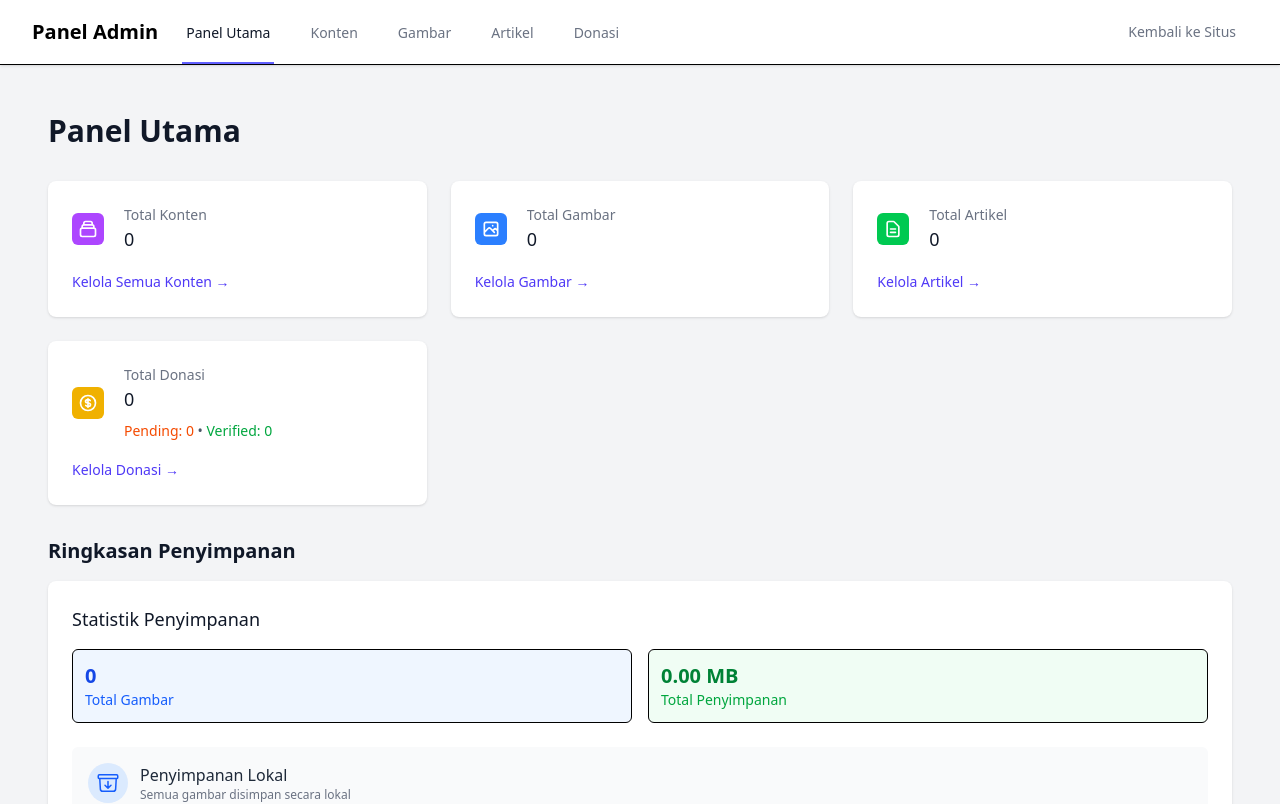
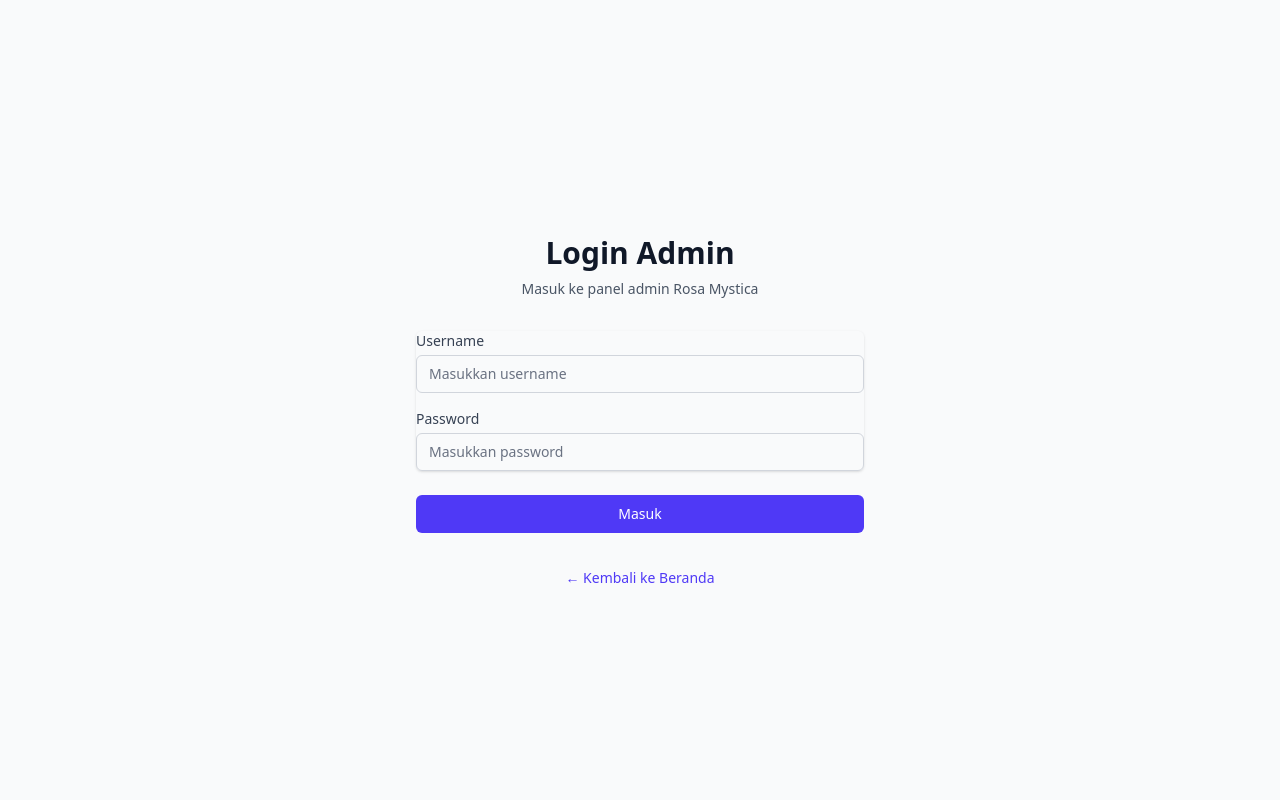
Before and after one commit to nzsnyn/rosa-mystica, a Next.js app: page /admin in a window 1280 px wide. Shown: the top 804 px of the page. Built offline with nearby package versions, Linux system fonts and the light colour scheme; no server answers; the database is empty.

Commit message:
feat: Implement authentication with AuthGuard and AuthContext for admin pages

```diff
--- a/app/admin/content/[id]/edit/page.tsx
+++ b/app/admin/content/[id]/edit/page.tsx
@@ -1,6 +1,7 @@
 "use client";
 
 import AdminLayout from "@/components/layouts/AdminLayout";
+import AuthGuard from "@/components/auth/AuthGuard";
 import { useRouter, useParams } from "next/navigation";
 import { useState, useEffect } from "react";
 import Image from "next/image";
@@ -303,4 +304,12 @@ const EditContentPage = () => {
   );
 };
 
-export default EditContentPage;
+const EditContentPageWithAuth = () => {
+  return (
+    <AuthGuard>
+      <EditContentPage />
+    </AuthGuard>
+  );
+};
+
+export default EditContentPageWithAuth;
--- a/app/admin/content/page.tsx
+++ b/app/admin/content/page.tsx
@@ -1,6 +1,7 @@
 "use client";
 
 import AdminLayout from "@/components/layouts/AdminLayout";
+import AuthGuard from "@/components/auth/AuthGuard";
 import Link from "next/link";
 import { useEffect, useState, Suspense } from "react";
 import { useSearchParams } from "next/navigation";
@@ -287,6 +288,7 @@ const ContentManagement = () => {
 
 const ContentPage = () => {
   return (
+    <AuthGuard>
       <Suspense fallback={
         <AdminLayout>
           <div className="flex items-center justify-center min-h-64">
@@ -299,6 +301,7 @@ const ContentPage = () => {
       }>
         <ContentManagement />
       </Suspense>
+    </AuthGuard>
   );
 };
 
--- a/app/admin/donations/page.tsx
+++ b/app/admin/donations/page.tsx
@@ -2,6 +2,7 @@
 
 import { useState, useEffect } from 'react';
 import AdminLayout from '@/components/layouts/AdminLayout';
+import AuthGuard from '@/components/auth/AuthGuard';
 import { FaEye, FaCheck, FaTimes } from 'react-icons/fa';
 import { IoRefresh } from 'react-icons/io5';
 import ErrorBoundaryImage from '@/components/ErrorBoundaryImage';
@@ -25,6 +26,14 @@ interface PaginationInfo {
 }
 
 export default function DonationsPage() {
+  return (
+    <AuthGuard>
+      <DonationsPageContent />
+    </AuthGuard>
+  );
+}
+
+function DonationsPageContent() {
   const [donations, setDonations] = useState<Donation[]>([]);
   const [loading, setLoading] = useState(true);
   const [filter, setFilter] = useState<string>('');
--- /dev/null
+++ b/app/admin/login/page.tsx
@@ -0,0 +1,7 @@
+"use client";
+
+import LoginForm from "@/components/auth/LoginForm";
+
+export default function LoginPage() {
+  return <LoginForm />;
+}
--- a/app/admin/page.tsx
+++ b/app/admin/page.tsx
@@ -2,6 +2,7 @@
 
 import AdminLayout from "@/components/layouts/AdminLayout";
 import StorageStats from "@/components/admin/StorageStats";
+import AuthGuard from "@/components/auth/AuthGuard";
 import Link from "next/link";
 import React, { useEffect, useState } from "react";
 
@@ -254,4 +255,12 @@ const AdminDashboard = () => {
   );
 };
 
-export default AdminDashboard;
+const AdminDashboardWithAuth = () => {
+  return (
+    <AuthGuard>
+      <AdminDashboard />
+    </AuthGuard>
+  );
+};
+
+export default AdminDashboardWithAuth;
--- a/app/layout.tsx
+++ b/app/layout.tsx
@@ -2,6 +2,7 @@ import type { Metadata } from "next";
 import { Geist, Geist_Mono } from "next/font/google";
 import "./globals.css";
 import ServerInit from "./ServerInit";
+import { AuthProvider } from "@/components/auth/AuthContext";
 
 const geistSans = Geist({
   variable: "--font-geist-sans",
@@ -29,7 +30,9 @@ export default function RootLayout({
         className={`${geistSans.variable} ${geistMono.variable} antialiased`}
       >
         <ServerInit />
-        {children}
+        <AuthProvider>
+          {children}
+        </AuthProvider>
       </body>
     </html>
   );
--- /dev/null
+++ b/components/auth/AuthContext.tsx
@@ -0,0 +1,60 @@
+"use client";
+
+import React, { createContext, useContext, useState, useEffect } from 'react';
+
+interface AuthContextType {
+  isAuthenticated: boolean;
+  login: (username: string, password: string) => boolean;
+  logout: () => void;
+  loading: boolean;
+}
+
+const AuthContext = createContext<AuthContextType | undefined>(undefined);
+
+export const useAuth = () => {
+  const context = useContext(AuthContext);
+  if (context === undefined) {
+    throw new Error('useAuth must be used within an AuthProvider');
+  }
+  return context;
+};
+
+// Simple hardcoded credentials - in production, this should be in environment variables
+const ADMIN_CREDENTIALS = {
+  username: 'admin',
+  password: 'admin123'
+};
+
+export const AuthProvider: React.FC<{ children: React.ReactNode }> = ({ children }) => {
+  const [isAuthenticated, setIsAuthenticated] = useState(false);
+  const [loading, setLoading] = useState(true);
+
+  useEffect(() => {
+    // Check if user is already authenticated on page load
+    const token = localStorage.getItem('admin_token');
+    if (token === 'authenticated') {
+      setIsAuthenticated(true);
+    }
+    setLoading(false);
+  }, []);
+
+  const login = (username: string, password: string): boolean => {
+    if (username === ADMIN_CREDENTIALS.username && password === ADMIN_CREDENTIALS.password) {
+      setIsAuthenticated(true);
+      localStorage.setItem('admin_token', 'authenticated');
+      return true;
+    }
+    return false;
+  };
+
+  const logout = () => {
+    setIsAuthenticated(false);
+    localStorage.removeItem('admin_token');
+  };
+
+  return (
+    <AuthContext.Provider value={{ isAuthenticated, login, logout, loading }}>
+      {children}
+    </AuthContext.Provider>
+  );
+};
--- /dev/null
+++ b/components/auth/AuthGuard.tsx
@@ -0,0 +1,32 @@
+"use client";
+
+import React from 'react';
+import { useAuth } from './AuthContext';
+import LoginForm from './LoginForm';
+
+interface AuthGuardProps {
+  children: React.ReactNode;
+}
+
+const AuthGuard: React.FC<AuthGuardProps> = ({ children }) => {
+  const { isAuthenticated, loading } = useAuth();
+
+  if (loading) {
+    return (
+      <div className="min-h-screen flex items-center justify-center bg-gray-50">
+        <div className="text-center">
+          <div className="animate-spin rounded-full h-12 w-12 border-b-2 border-indigo-600 mx-auto"></div>
+          <p className="mt-4 text-gray-600">Memuat...</p>
+        </div>
+      </div>
+    );
+  }
+
+  if (!isAuthenticated) {
+    return <LoginForm />;
+  }
+
+  return <>{children}</>;
+};
+
+export default AuthGuard;
--- /dev/null
+++ b/components/auth/LoginForm.tsx
@@ -0,0 +1,109 @@
+"use client";
+
+import React, { useState } from 'react';
+import { useAuth } from './AuthContext';
+import { useRouter } from 'next/navigation';
+
+const LoginForm: React.FC = () => {
+  const [username, setUsername] = useState('');
+  const [password, setPassword] = useState('');
+  const [error, setError] = useState('');
+  const [isLoading, setIsLoading] = useState(false);
+  const { login } = useAuth();
+  const router = useRouter();
+
+  const handleSubmit = async (e: React.FormEvent) => {
+    e.preventDefault();
+    setError('');
+    setIsLoading(true);
+
+    try {
+      const success = login(username, password);
+      if (success) {
+        router.push('/admin');
+      } else {
+        setError('Username atau password salah');
+      }
+    } catch (err) {
+      setError('Terjadi kesalahan, silakan coba lagi');
+    } finally {
+      setIsLoading(false);
+    }
+  };
+
+  return (
+    <div className="min-h-screen flex items-center justify-center bg-gray-50 py-12 px-4 sm:px-6 lg:px-8">
+      <div className="max-w-md w-full space-y-8">
+        <div>
+          <h2 className="mt-6 text-center text-3xl font-extrabold text-gray-900">
+            Login Admin
+          </h2>
+          <p className="mt-2 text-center text-sm text-gray-600">
+            Masuk ke panel admin Rosa Mystica
+          </p>
+        </div>
+        <form className="mt-8 space-y-6" onSubmit={handleSubmit}>
+          <div className="rounded-md shadow-sm space-y-4">
+            <div>
+              <label htmlFor="username" className="block text-sm font-medium text-gray-700">
+                Username
+              </label>
+              <input
+                id="username"
+                name="username"
+                type="text"
+                required
+                className="mt-1 appearance-none relative block w-full px-3 py-2 border border-gray-300 rounded-md placeholder-gray-500 text-gray-900 focus:outline-none focus:ring-indigo-500 focus:border-indigo-500 focus:z-10 sm:text-sm"
+                placeholder="Masukkan username"
+                value={username}
+                onChange={(e) => setUsername(e.target.value)}
+              />
+            </div>
+            <div>
+              <label htmlFor="password" className="block text-sm font-medium text-gray-700">
+                Password
+              </label>
+              <input
+                id="password"
+                name="password"
+                type="password"
+                required
+                className="mt-1 appearance-none relative block w-full px-3 py-2 border border-gray-300 rounded-md placeholder-gray-500 text-gray-900 focus:outline-none focus:ring-indigo-500 focus:border-indigo-500 focus:z-10 sm:text-sm"
+                placeholder="Masukkan password"
+                value={password}
+                onChange={(e) => setPassword(e.target.value)}
+              />
+            </div>
+          </div>
+
+          {error && (
+            <div className="text-red-600 text-sm text-center bg-red-50 p-3 rounded-md">
+              {error}
+            </div>
+          )}
+
+          <div>
+            <button
+              type="submit"
+              disabled={isLoading}
+              className="group relative w-full flex justify-center py-2 px-4 border border-transparent text-sm font-medium rounded-md text-white bg-indigo-600 hover:bg-indigo-700 focus:outline-none focus:ring-2 focus:ring-offset-2 focus:ring-indigo-500 disabled:opacity-50 disabled:cursor-not-allowed"
+            >
+              {isLoading ? 'Memuat...' : 'Masuk'}
+            </button>
+          </div>
+        </form>
+
+        <div className="text-center">
+          <a
+            href="/"
+            className="text-indigo-600 hover:text-indigo-500 text-sm font-medium"
+          >
+            ← Kembali ke Beranda
+          </a>
+        </div>
+      </div>
+    </div>
+  );
+};
+
+export default LoginForm;
--- a/components/layouts/AdminLayout.tsx
+++ b/components/layouts/AdminLayout.tsx
@@ -3,6 +3,7 @@
 import Link from "next/link";
 import { usePathname } from "next/navigation";
 import React from "react";
+import { useAuth } from "../auth/AuthContext";
 
 interface AdminLayoutProps {
   children: React.ReactNode;
@@ -10,6 +11,8 @@ interface AdminLayoutProps {
 
 const AdminLayout: React.FC<AdminLayoutProps> = ({ children }) => {
   const pathname = usePathname();
+  const { logout } = useAuth();
+
   const navigation = [
     { name: "Panel Utama", href: "/admin" },
     { name: "Konten", href: "/admin/content" },
@@ -17,6 +20,12 @@ const AdminLayout: React.FC<AdminLayoutProps> = ({ children }) => {
     { name: "Artikel", href: "/admin/content?type=ARTICLE" },
     { name: "Donasi", href: "/admin/donations" },
   ];
+
+  const handleLogout = () => {
+    if (confirm('Apakah Anda yakin ingin keluar?')) {
+      logout();
+    }
+  };
 
   return (
     <div className="min-h-screen bg-gray-100">
@@ -43,13 +52,19 @@ const AdminLayout: React.FC<AdminLayoutProps> = ({ children }) => {
                 ))}
               </div>
             </div>
-            <div className="flex items-center">
+            <div className="flex items-center space-x-4">
               <Link
                 href="/"
                 className="text-gray-500 hover:text-gray-700 px-3 py-2 rounded-md text-sm font-medium"
               >
                 Kembali ke Situs
               </Link>
+              <button
+                onClick={handleLogout}
+                className="text-red-500 hover:text-red-700 px-3 py-2 rounded-md text-sm font-medium"
+              >
+                Logout
+              </button>
             </div>
           </div>
         </div>
```
Also changed, not shown: app/admin/content/create/page.tsx (+5 -2 lines). Lines whose indentation alone changed are shown as unchanged.
